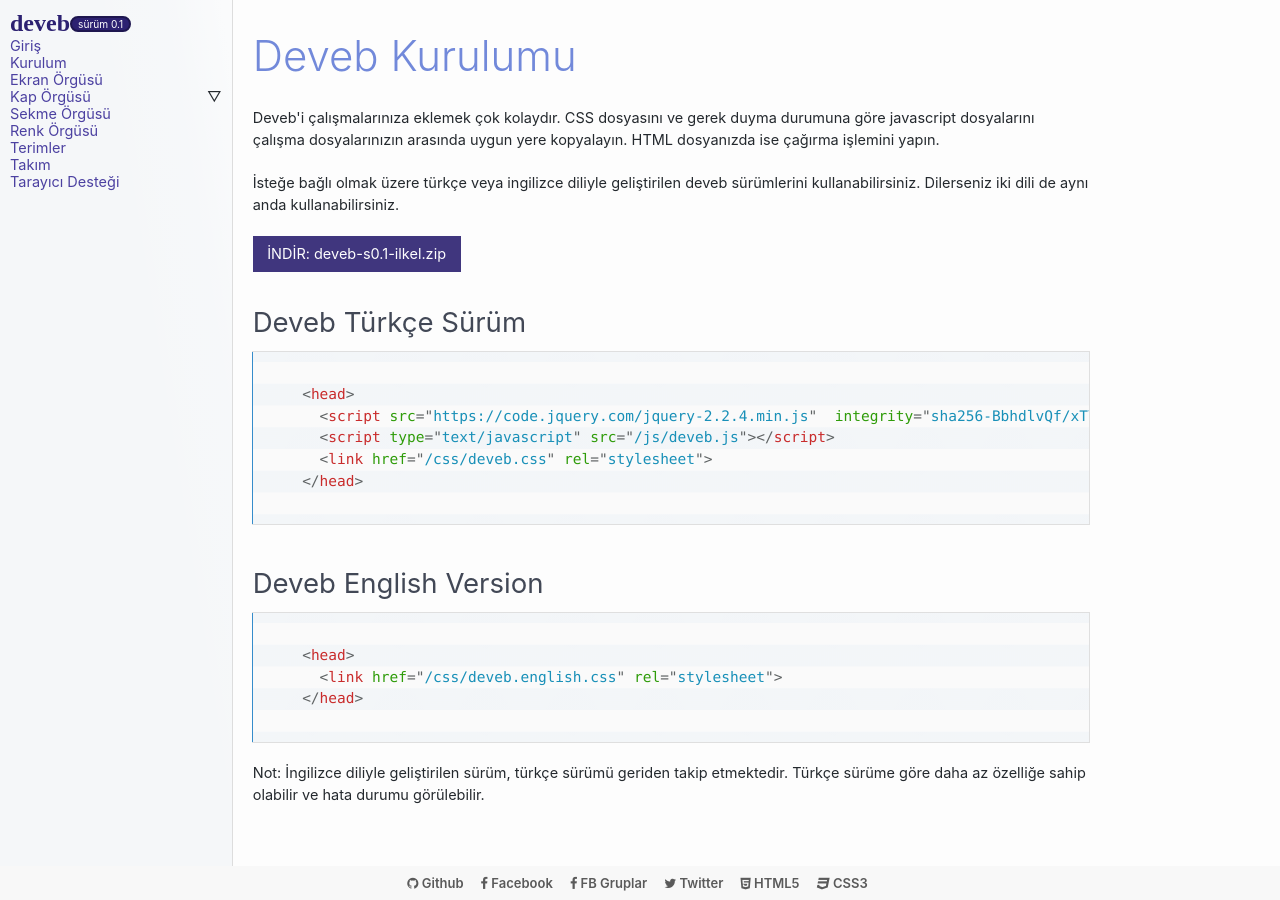
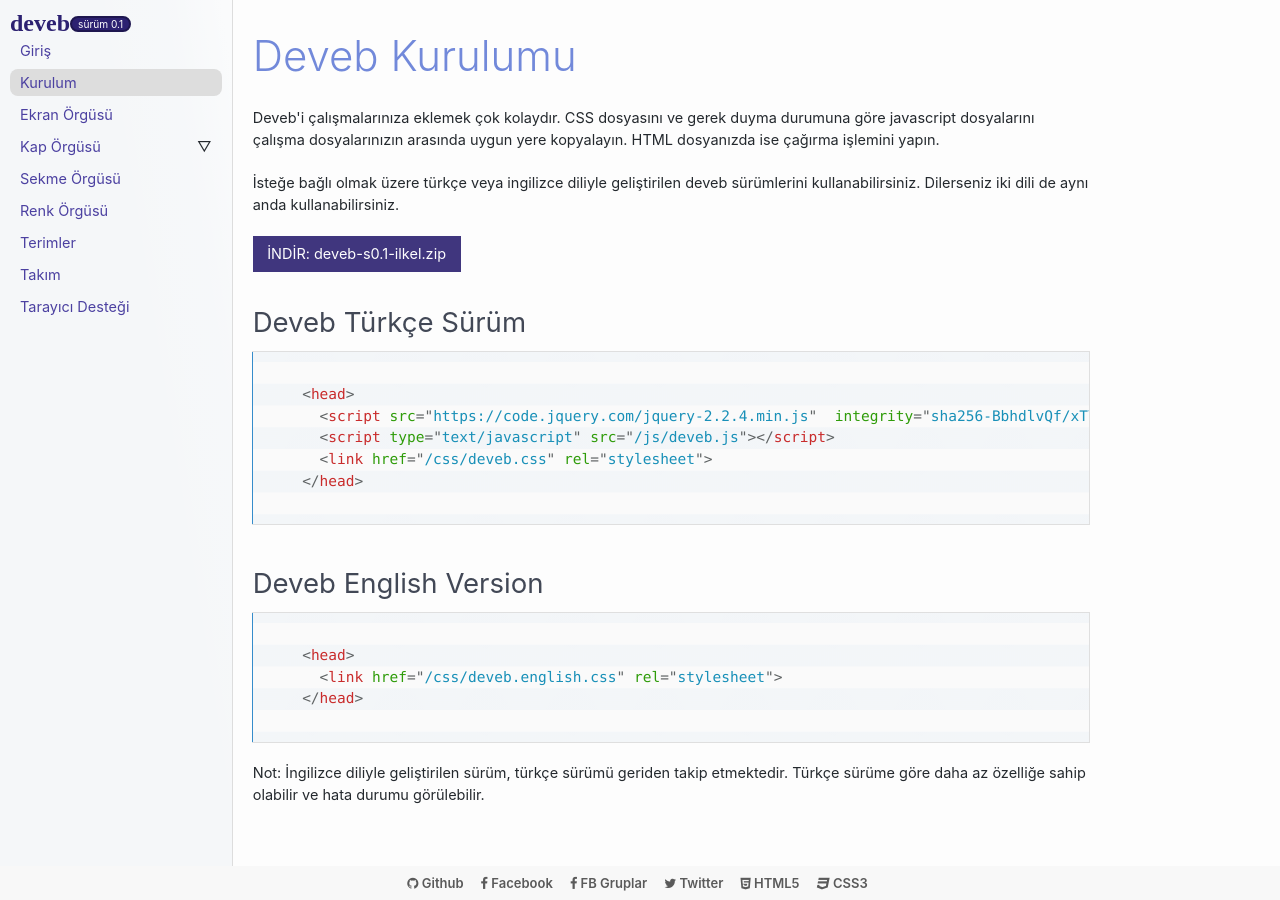
Before and after one commit to data-deveb/data-deveb.github.io, a Jekyll site: the page built from belgeler/kurulum.html, in a window 1280 px wide. Built offline with Jekyll 4.4.1, drawn with Linux system fonts in a browser that asks for light colours; some web fonts are replaced.

Commit message:
Menü
Menü örgüsünün hazırlıkları

```diff
--- a/_includes/icerik.html
+++ b/_includes/icerik.html
@@ -32,29 +32,35 @@
   <input id="menü-ana" type="radio" name="ana-menü" data-kapaç="çaprazlama gizle">
   <label for="menü-ana">•••</label>
   <label for="menü-ana-çapraz">///</label>
-  <ul data-menü="görünür dikey">
-    <li><a href="/belgeler/deveb.html" class="{% if page.url == '/belgeler/deveb.html' %}etkin{% endif %}">Giriş</a></li>
-    <li><a href="/belgeler/kurulum.html" class="{% if page.url == '/belgeler/kurulum.html' %}etkin{% endif %}">Kurulum</a></li>
-    <li><a href="/belgeler/ekran-orgusu.html" class="{% if page.url == '/belgeler/ekran-orgusu.html' %}etkin{% endif %}">Ekran Örgüsü</a>
-    <li><a href="/belgeler/kap-orgusu.html" class="{% if page.url == '/belgeler/kap-orgusu.html' %}etkin{% endif %}">Kap Örgüsü</a>
-      <input id="kap-örgüsü" type="checkbox" {% if page.url == '/belgeler/kap-orgusu.html' or page.url contains '/belgeler/kap-orgusu/' %}checked{% endif %} data-kapaç="sağda">
+  <ul class="imge" data-menü="görünür dikey">
+    <li class="{% if page.url == '/belgeler/deveb.html' %}etkin{% endif %}"><a href="/belgeler/deveb.html">Giriş</a></li>
+    <li class="{% if page.url == '/belgeler/kurulum.html' %}etkin{% endif %}"><a href="/belgeler/kurulum.html">Kurulum</a></li>
+    <li class="{% if page.url == '/belgeler/ekran-orgusu.html' %}etkin{% endif %}"><a href="/belgeler/ekran-orgusu.html">Ekran Örgüsü</a>
+    <li class="{% if page.url == '/belgeler/kap-orgusu.html' %}etkin{% endif %}"><a href="/belgeler/kap-orgusu.html">Kap Örgüsü</a>
+      <input id="kap-örgüsü" type="checkbox" {% if page.url == '/belgeler/kap-orgusu.html' or page.url contains '/belgeler/kap-orgusu/' or page.url contains '/belgeler/ornekler/' %}checked{% endif %} data-kapaç="sağda">
       <label for="kap-örgüsü"><span>▽</span></label>
       <label for="kap-örgüsü"><span>▼</span></label>
       <ul>
-        <li><a href="/belgeler/kap-orgusu/parca-duzeni.html" class="{% if page.url == '/belgeler/kap-orgusu/parca-duzeni.html' %}etkin{% endif %}">Parça Düzeni</a></li>
-        <li><a href="/belgeler/kap-orgusu/genlesme-duzeni.html" class="{% if page.url == '/belgeler/kap-orgusu/genlesme-duzeni.html' %}etkin{% endif %}">Genleşme Düzeni</a></li>
-        <li><a href="/belgeler/kap-orgusu/konumlama.html" class="{% if page.url == '/belgeler/kap-orgusu/konumlama.html' %}etkin{% endif %}">Konumlama</a></li>
-        <li><a href="/belgeler/kap-orgusu/siralama.html" class="{% if page.url == '/belgeler/kap-orgusu/siralama.html' %}etkin{% endif %}">Sıralama</a></li>
-        <li><a href="/belgeler/kap-orgusu/olcekler.html" class="{% if page.url == '/belgeler/kap-orgusu/olcekler.html' %}etkin{% endif %}">Ölçekler</a></li>
-        <li><h6 data-metin="ana gri">Örnekler</h6></li>
-        <li><a href="/belgeler/ornekler/kap-orgusu-esit-bolme.html" class="{% if page.url == '/belgeler/ornekler/kap-orgusu-esit-bolme.html' %}etkin{% endif %}">Eşit Bölme #1</a></li>
-        <li><a href="/belgeler/ornekler/kap-orgusu-esit-bolme-2.html" class="{% if page.url == '/belgeler/ornekler/kap-orgusu-esit-bolme-2.html' %}etkin{% endif %}">Eşit Bölme #2</a></li>
+        <li class="{% if page.url == '/belgeler/kap-orgusu/parca-duzeni.html' %}etkin{% endif %}"><a href="/belgeler/kap-orgusu/parca-duzeni.html">Parça Düzeni</a></li>
+        <li class="{% if page.url == '/belgeler/kap-orgusu/genlesme-duzeni.html' %}etkin{% endif %}"><a href="/belgeler/kap-orgusu/genlesme-duzeni.html">Genleşme Düzeni</a></li>
+        <li class="{% if page.url == '/belgeler/kap-orgusu/konumlama.html' %}etkin{% endif %}"><a href="/belgeler/kap-orgusu/konumlama.html">Konumlama</a></li>
+        <li class="{% if page.url == '/belgeler/kap-orgusu/siralama.html' %}etkin{% endif %}"><a href="/belgeler/kap-orgusu/siralama.html">Sıralama</a></li>
+        <li class="{% if page.url == '/belgeler/kap-orgusu/olcekler.html' %}etkin{% endif %}"><a href="/belgeler/kap-orgusu/olcekler.html">Ölçekler</a></li>
+        <li>
+          <input id="kap-örgüsü-örnekler" type="checkbox" {% if page.url contains '/belgeler/ornekler/' %}checked{% endif %} data-kapaç="sağda">
+          <label for="kap-örgüsü-örnekler"><a href="#">Örnekler</a><span>▽</span></label>
+          <label for="kap-örgüsü-örnekler"><a href="#">Örnekler</a><span>▼</span></label>
+          <ul>
+            <li class="{% if page.url == '/belgeler/ornekler/kap-orgusu-esit-bolme.html' %}etkin{% endif %}"><a href="/belgeler/ornekler/kap-orgusu-esit-bolme.html">Eşit Bölme #1</a></li>
+            <li class="{% if page.url == '/belgeler/ornekler/kap-orgusu-esit-bolme-2.html' %}etkin{% endif %}"><a href="/belgeler/ornekler/kap-orgusu-esit-bolme-2.html">Eşit Bölme #2</a></li>
+          </ul>
+        </li>
       </ul>
     </li>
-    <li><a href="/belgeler/sekme-orgusu.html" class="{% if page.url == '/belgeler/sekme-orgusu.html' %}etkin{% endif %}">Sekme Örgüsü</a></li>
-    <li><a href="/belgeler/renk-orgusu.html" class="{% if page.url == '/belgeler/renk-orgusu.html' %}etkin{% endif %}">Renk Örgüsü</a></li>
-    <li><a href="/belgeler/terimler.html" class="{% if page.url == '/belgeler/terimler.html' %}etkin{% endif %}">Terimler</a></li>
-    <li><a href="/belgeler/takim.html" class="{% if page.url == '/belgeler/takim.html' %}etkin{% endif %}">Takım</a></li>
-    <li><a href="/belgeler/tarayici-destegi.html" class="{% if page.url == '/belgeler/tarayici-destegi.html' %}etkin{% endif %}">Tarayıcı Desteği</a></li>
+    <li class="{% if page.url == '/belgeler/sekme-orgusu.html' %}etkin{% endif %}"><a href="/belgeler/sekme-orgusu.html">Sekme Örgüsü</a></li>
+    <li class="{% if page.url == '/belgeler/renk-orgusu.html' %}etkin{% endif %}"><a href="/belgeler/renk-orgusu.html">Renk Örgüsü</a></li>
+    <li class="{% if page.url == '/belgeler/terimler.html' %}etkin{% endif %}"><a href="/belgeler/terimler.html">Terimler</a></li>
+    <li class="{% if page.url == '/belgeler/takim.html' %}etkin{% endif %}"><a href="/belgeler/takim.html">Takım</a></li>
+    <li class="{% if page.url == '/belgeler/tarayici-destegi.html' %}etkin{% endif %}"><a href="/belgeler/tarayici-destegi.html">Tarayıcı Desteği</a></li>
   </ul>
 </nav>
```
Also changed, not shown: assets/scss/_MenuOrgusu.scss (+22 -0 lines), assets/scss/dvb-ing.css, assets/scss/dvb.css, 2 other files.
